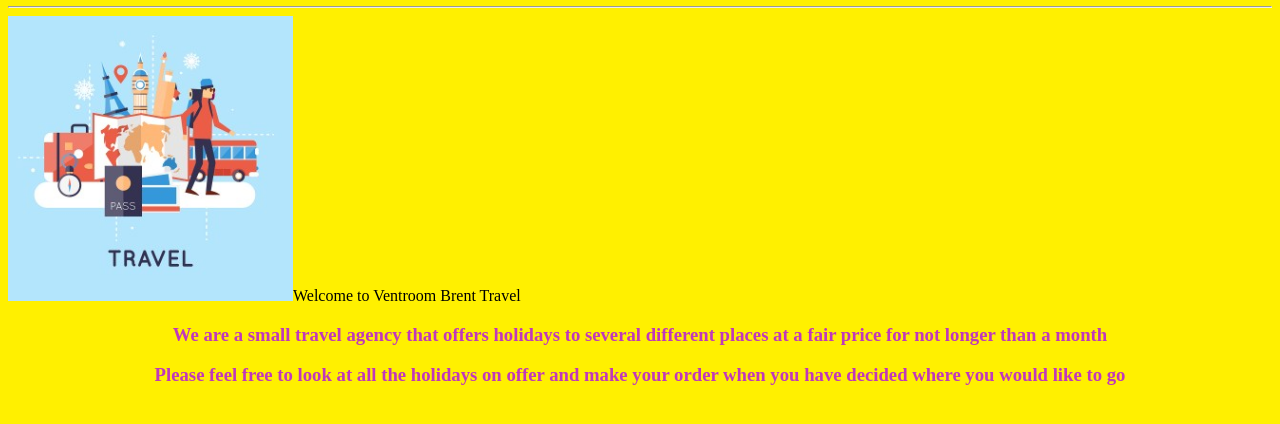
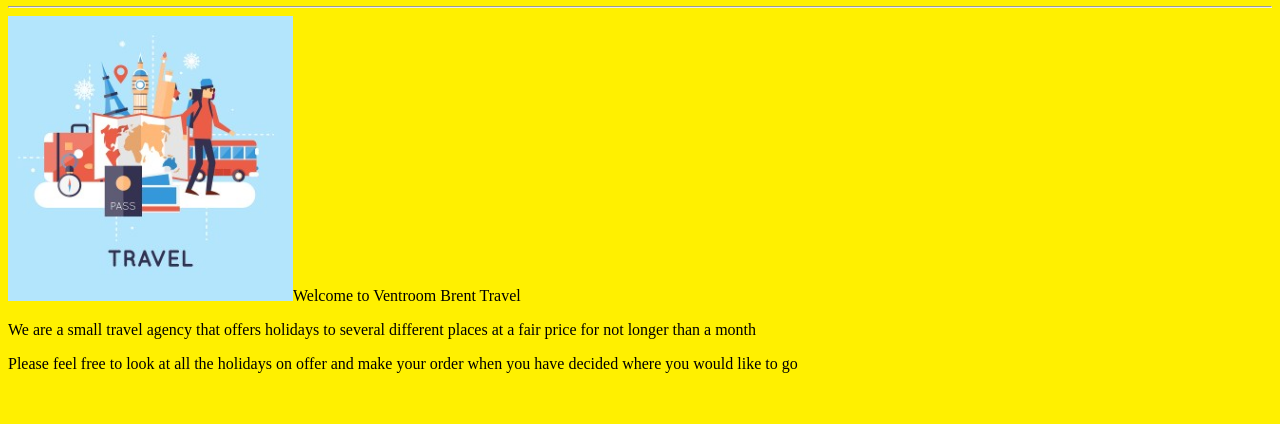
Before and after one commit to stu115/First-assignment-website, a plain HTML site: page index.html in a window 1280 px wide. Shown: the part 100-524 px from the top of the page. Drawn offline with Linux system fonts and the light colour scheme; files whose address does not match are found by name.

Commit message:
Update index.html
The headings just being turned into paragraphs

```diff
--- a/index.html
+++ b/index.html
@@ -41,11 +41,11 @@
 
 	 <img src ="generalholiday.jpg" style="width:285px;height:285px;/>
 
-         <h3 style="color:#C038BB">Welcome to Ventroom Brent Travel</h3>
+         <p>Welcome to Ventroom Brent Travel</p>
 
-	 <h3 style="color:#C038BB">We are a small travel agency that offers holidays to several different places at a fair price for not longer than a month</h3>
+	 <p>We are a small travel agency that offers holidays to several different places at a fair price for not longer than a month</p>
 
-         <h3 style="color:#C038BB">Please feel free to look at all the holidays on offer and make your order when you have decided where you would like to go</h3>
+         <p>Please feel free to look at all the holidays on offer and make your order when you have decided where you would like to go</p>
 
 </body>
   </html>
```
